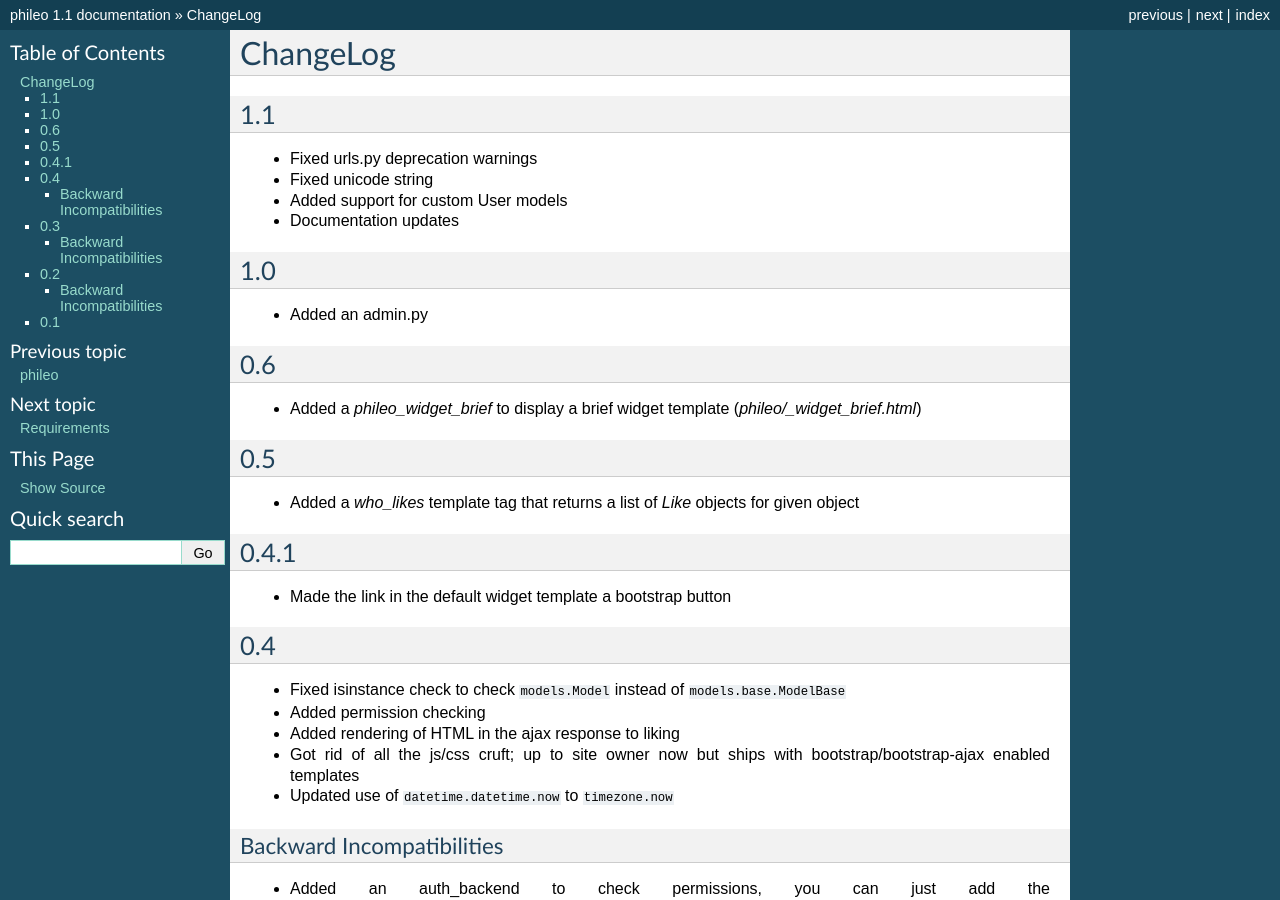
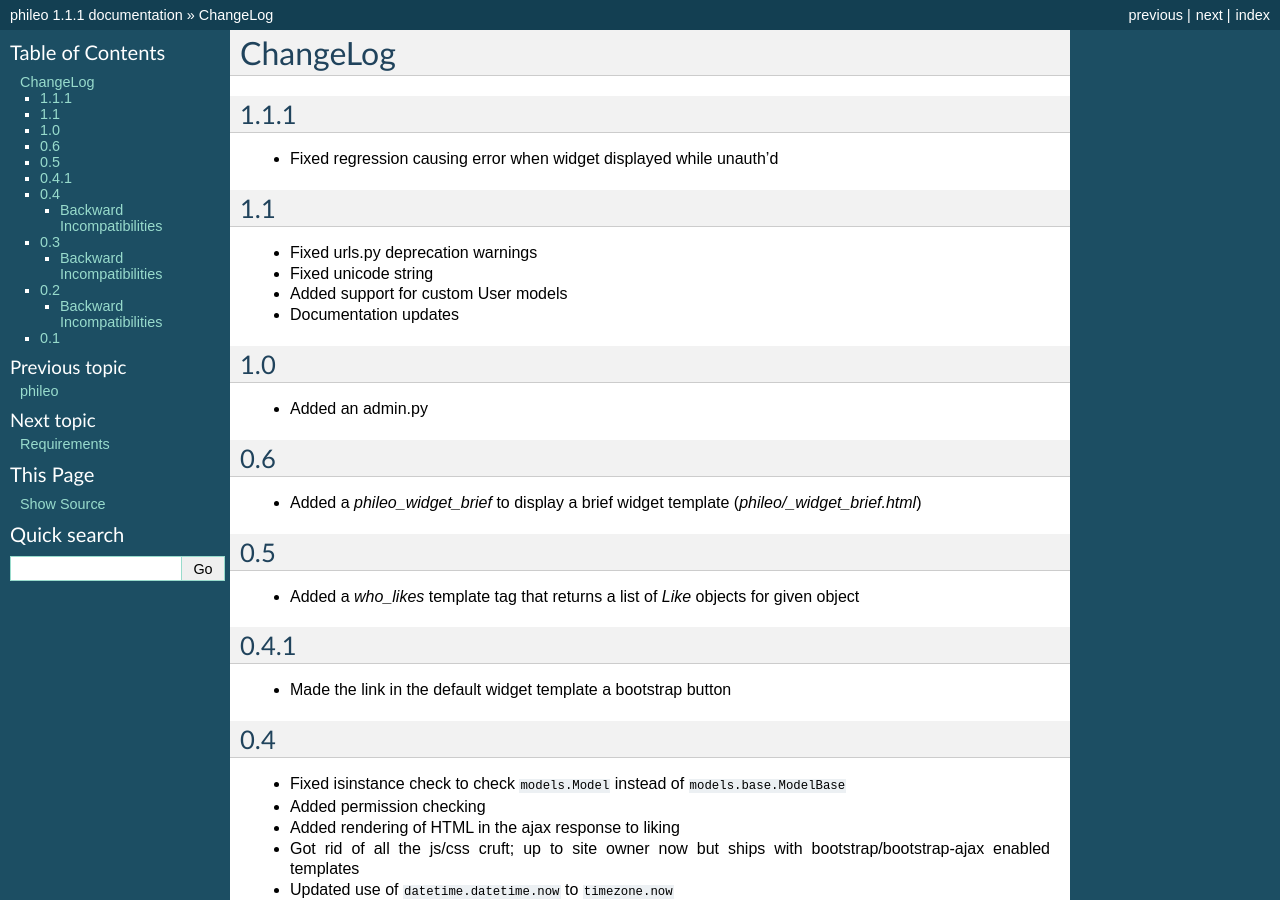
Before and after one commit to pinax/pinax-likes, a Sphinx documentation site: the page built from docs/changelog.rst, in a window 1280 px wide and 900 px high. Built offline with Sphinx 7.4.7, drawn with Linux system fonts in a browser that asks for light colours; some of the changed text lies outside the part shown.

Commit message:
version and changelog update

```diff
--- a/docs/changelog.rst
+++ b/docs/changelog.rst
@@ -2,6 +2,11 @@
 
 ChangeLog
 =========
+
+1.1.1
+-----
+
+- Fixed regression causing error when widget displayed while unauth'd
 
 1.1
 ---
--- a/phileo/__init__.py
+++ b/phileo/__init__.py
@@ -1,2 +1,2 @@
 # following PEP 386
-__version__ = "1.1"
+__version__ = "1.1.1"
```
